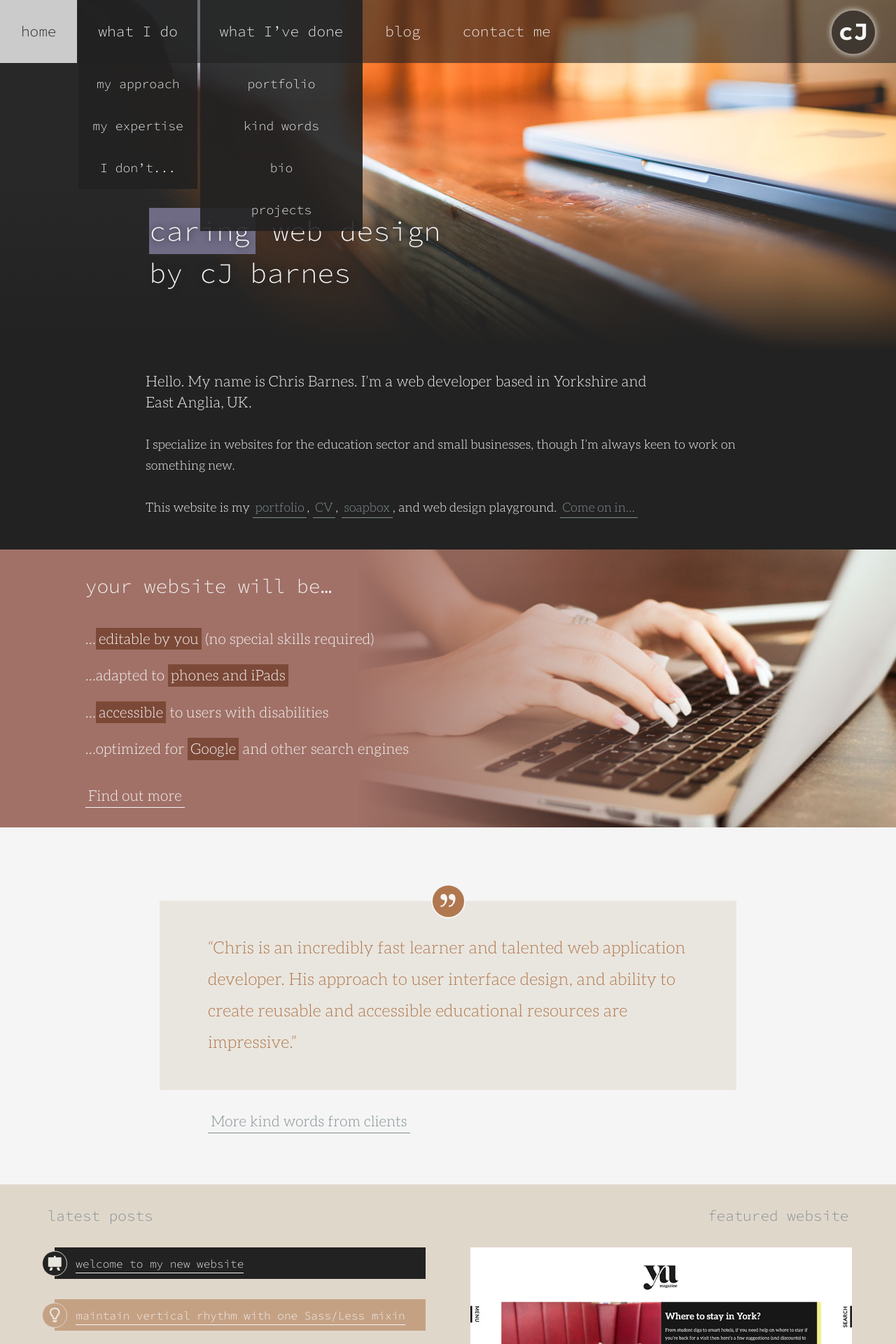
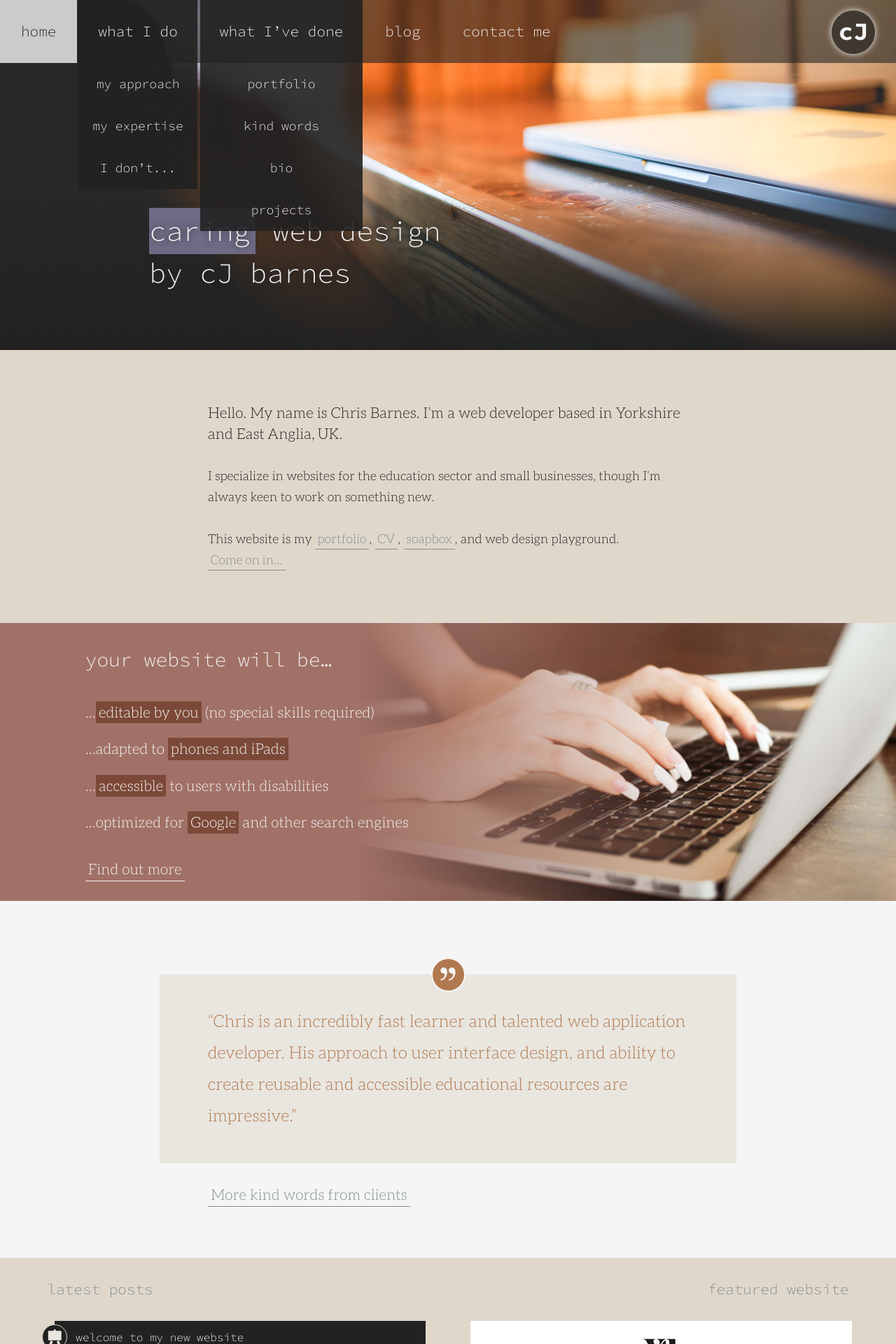
Before and after one commit to cjbarnes/cjbarnes.github.io, a Jekyll site: the page built from index.html, in a window 1280 px wide. Shown: the top 1920 px of the page at 70% size. Built offline with Jekyll 4.4.1, drawn with Linux system fonts in a browser that asks for light colours.

Commit message:
Revert "Black background on homepage intro content"
This reverts commit d6bbeb7cf037b95ba76d0280a5cd0ab99a5364af.

```diff
--- a/_src/sass/layouts/_homepage.scss
+++ b/_src/sass/layouts/_homepage.scss
@@ -94,9 +94,7 @@
 
 /* Intro. */
 .homepage-content-section-first {
-    @include rem("padding", 0 0 ($line * 1.5));
-    background: $background-color-illustrated;
-    color: $white;
+    background: $background-color;
 }
 
 /* Featured testimonial. */
@@ -264,12 +262,6 @@
         background-image: linear-gradient(to left, transparent 40%, $toast 100%);
     }
 
-    .homepage-content-section-inner {
-        @include column(10);
-        @include push;
-        @include pull;
-    }
-
 }
 
 @include media-width("nav-horizontal") {
--- a/index.html
+++ b/index.html
@@ -7,15 +7,11 @@ stylesheet: homepage
 script: homepage
 ---
 
-  <div class="homepage-content-section-inner">
+  <p class="lead">Hello. My name is Chris Barnes. I’m a web developer based in Yorkshire and East&nbsp;Anglia,&nbsp;UK.</p>
 
-    <p class="lead">Hello. My name is Chris Barnes. I’m a web developer based in Yorkshire and East&nbsp;Anglia,&nbsp;UK.</p>
+  <p>I specialize in websites for the education sector and small businesses, though I’m always keen to work on something&nbsp;new.</p>
 
-    <p>I specialize in websites for the education sector and small businesses, though I’m always keen to work on something&nbsp;new.</p>
-
-    <p>This website is my <a href="/whativedone/portfolio/">portfolio</a>, <a href="/whativedone/bio/">CV</a>, <a href="/blog/" title="blog">soapbox</a>, and web design playground. <a href="/whatido/">Come&nbsp;on&nbsp;in…</a></p>
-
-  </div>
+  <p>This website is my <a href="/whativedone/portfolio/">portfolio</a>, <a href="/whativedone/bio/">CV</a>, <a href="/blog/" title="blog">soapbox</a>, and web design playground. <a href="/whatido/">Come&nbsp;on&nbsp;in…</a></p>
 
 </section><!-- /.homepage-content-section -->
 
```
Also changed, not shown: _includes/css/homepage.min.css.
